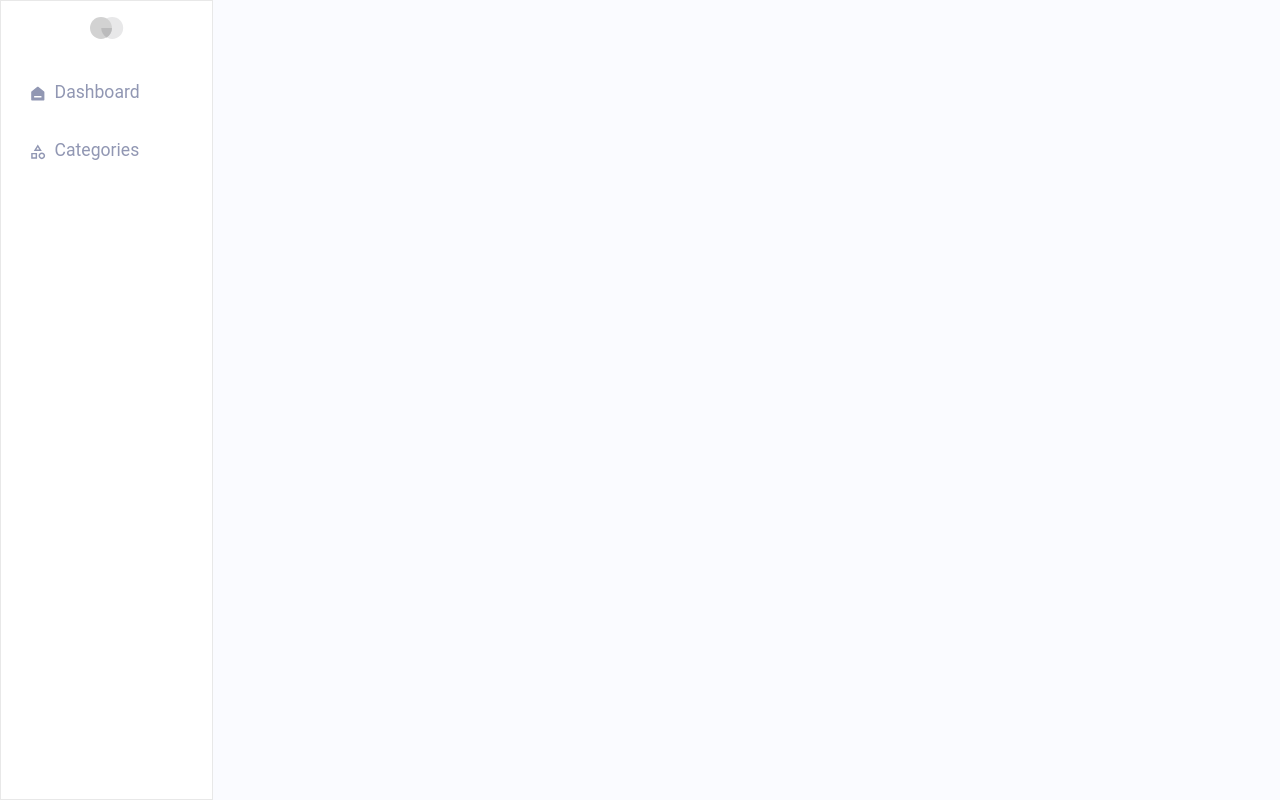
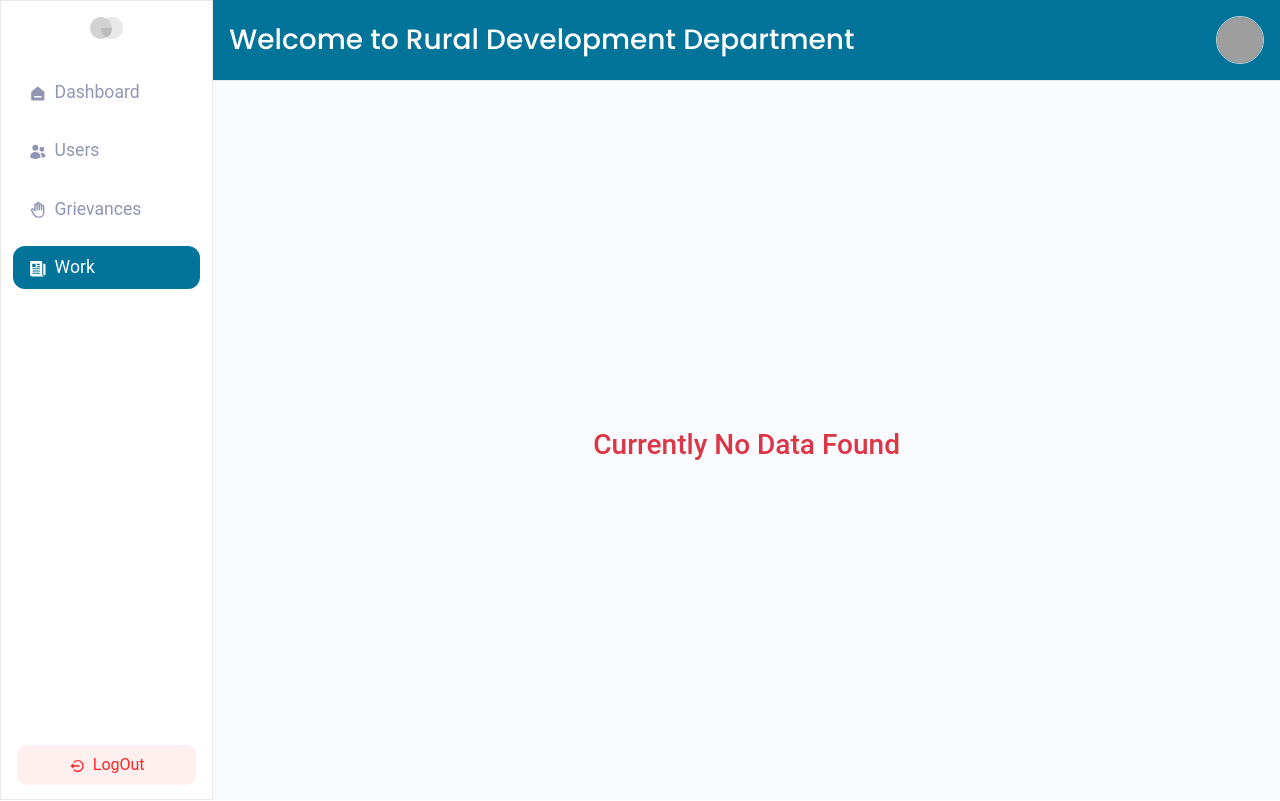
Before and after one commit to Ayushi166/frontend_super_admin, a React (Create React App) app: page /Work in a window 1280 px wide. Built offline with nearby package versions, Linux system fonts and the light colour scheme; grey boxes are pictures that could not be loaded.

Commit message:
changes accoring to the client

```diff
--- a/public/index.html
+++ b/public/index.html
@@ -24,7 +24,7 @@
       work correctly both with client-side routing and a non-root public URL.
       Learn how to configure a non-root public URL by running `npm run build`.
     -->
-    <title>Super Admin</title>
+    <title>Rural Development Department</title>
     <link rel="preconnect" href="https://fonts.googleapis.com">
 <link rel="preconnect" href="https://fonts.gstatic.com" crossorigin>
 <link href="https://fonts.googleapis.com/css2?family=Poppins:ital,wght@0,100;0,200;0,300;0,400;0,500;0,600;0,700;0,800;0,900;1,100;1,200;1,300;1,400;1,500;1,600;1,700;1,800;1,900&display=swap" rel="stylesheet">
--- a/src/AllRoutes.jsx
+++ b/src/AllRoutes.jsx
@@ -2,7 +2,9 @@ import React from "react";
 import { Route, Routes } from "react-router-dom";
 import Login from "./components/Login";
 import Dashboard from "./components/dashboard/Dashboard";
-import Categories from "./components/categories/Categories";
+import Users from "./components/users/Users";
+import Grievances from "./components/grievances/Grievances";
+import Work from "./components/work/Work";
 
 const AllRoutes = () => {
   return (
@@ -10,7 +12,9 @@ const AllRoutes = () => {
         <Routes>
           <Route path="/" element={<Login />} />
           <Route path="/Dashboard" element={<Dashboard />} />
-          <Route path="/Categories" element={<Categories />} />
+          <Route path="/Users" element={<Users />} />
+          <Route path="/Grievances" element={<Grievances />} />
+          <Route path="/Work" element={<Work />} />
         </Routes>
     </>
   );
--- a/src/components/Header.jsx
+++ b/src/components/Header.jsx
@@ -5,7 +5,7 @@ const Header = (props) => {
   return (
     <>
       <div
-        className="container sticky-top"
+        className="container-fluid sticky-top"
         style={{ borderBottom: "1px solid #E8E8E8",background:"#027399" }}
       >
         <div className="row p-0">
--- a/src/components/Sidebar.jsx
+++ b/src/components/Sidebar.jsx
@@ -1,12 +1,36 @@
 import React from "react";
 import logoHelper from "../assets/logo-helper.svg";
-import { MdOutlineCategory } from "react-icons/md";
+import { HiUsers } from "react-icons/hi2";
 import { RiHome6Fill } from "react-icons/ri";
+import { TbHandStop } from "react-icons/tb";
+import { IoNewspaper } from "react-icons/io5";
+import { BiLogOutCircle } from "react-icons/bi";
+import Snackbar from '@mui/material/Snackbar';
+import Alert from '@mui/material/Alert';
+import Slide from '@mui/material/Slide';
+
 import { useLocation, useNavigate } from "react-router-dom";
 
 const Sidebar = () => {
   const Navigate = useNavigate();
   const location = useLocation();
+
+  const [open, setOpen] = React.useState(false);
+
+  const handleClick = () => {
+    setOpen(true);
+    setTimeout(()=>{
+        Navigate('/')
+    },2000)
+  };
+
+  const handleClose = (event, reason) => {
+    if (reason === 'clickaway') {
+      return;
+    }
+
+    setOpen(false);
+  };
 
   const data = [
     {
@@ -15,21 +39,40 @@ const Sidebar = () => {
       pathname: "/Dashboard",
     },
     {
-      icon: <MdOutlineCategory />,
-      value: "Categories",
-      pathname: "/Categories"
+      icon: <HiUsers  />,
+      value: "Users",
+      pathname: "/Users"
+    },
+    {
+      icon: <TbHandStop   />,
+      value: "Grievances",
+      pathname: "/Grievances"
+    },
+    {
+      icon: <IoNewspaper   />,
+      value: "Work",
+      pathname: "/Work"
     },
   ];
 
   return (
     <>
+    <Snackbar TransitionComponent={Slide} anchorOrigin={{vertical:"bottom",horizontal:"center"}} open={open} autoHideDuration={6000} onClose={handleClose}>
+    <Alert
+          severity="success"
+          variant="standard"
+          sx={{ width: '100%' }}
+        >
+          Logged out Successfully
+        </Alert>
+    </Snackbar>
+      <div style={{display:"flex",flexDirection:"column",height:"100vh"}} >
       <div className="p-0 d-flex align-items-center gap-1 justify-content-center py-3">
         <img src={logoHelper} alt="logo-helper" />
         {/* <h3 className="mb-0">SuperAdmin</h3> */}
       </div>
 
-      {/* <div className="d-flex flex-column gap-3"> */}
-      <div className="container">
+      <div className="container" style={{flex:1}} >
         <div className="row">
           <div className="col-12 pt-3">
             {data.map((data, value) => {
@@ -44,7 +87,7 @@ const Sidebar = () => {
                       fontSize: "1.1rem",
                       background:
                         location.pathname === data.pathname
-                          ? "#5932EA"
+                          ? "#027399"
                           : "transparent",
                       borderRadius: "12px",
                       cursor: "pointer",
@@ -63,7 +106,11 @@ const Sidebar = () => {
           </div>
         </div>
       </div>
-      {/* </div> */}
+      <div className="d-flex align-items-center py-2 mx-3  justify-content-center gap-2 mb-3" style={{background:"#FFEFEF",color:"#FF2525",borderRadius:"10px",cursor:"pointer"}} onClick={handleClick}  >
+            <span><BiLogOutCircle /></span>
+            <span>LogOut</span>
+      </div>
+      </div>
     </>
   );
 };
--- a/src/components/dashboard/Dashboard.jsx
+++ b/src/components/dashboard/Dashboard.jsx
@@ -55,7 +55,7 @@
           type: 'donut',
         },
         colors: ['#00AC4F', '#DF0404'], // Specify custom colors here
-        labels: ['Pending', 'Closed'],
+        labels: ['Closed', 'Pending'],
         responsive: [{
           // breakpoint: 480,
           options: {
--- /dev/null
+++ b/src/components/grievances/Grievances.jsx
@@ -0,0 +1,25 @@
+import React from "react";
+import Header from "../Header";
+
+const Grievances = () => {
+  return (
+    <>
+      <div
+        style={{ display: "flex", flexDirection: "column", height: "100vh" }}
+      >
+        <Header heading="Welcome to Rural Development Department" />
+        <div className="container h-100 pt-3" style={{ flex: 1 }}>
+          <div className="row h-100">
+            <div className="col-12 m-auto">
+              <h3 className="text-danger text-center">
+                Currently No Data Found
+              </h3>
+            </div>
+          </div>
+        </div>
+      </div>
+    </>
+  );
+};
+
+export default Grievances;
--- a/src/components/categories/Categories.jsx
+++ b/src/components/users/Users.jsx
@@ -6,10 +6,10 @@ import { Button } from "@mui/material";
 const data = [];
 console.log(data.length)
 
-const Categories = () => {
+const Users = () => {
   return (
     <div style={{ display: "flex", flexDirection: "column", height: "100vh" }}>
-      <Header heading="Welcome to SuperAdmin!" />
+      <Header heading="Welcome to Rural Development Department" />
       <div className="container h-100 pt-3" style={{ flex: 1 }}>
         <div className="row h-100">
         {/* {
@@ -60,4 +60,4 @@ const Categories = () => {
   );
 };
 
-export default Categories;
+export default Users;
--- /dev/null
+++ b/src/components/work/Work.jsx
@@ -0,0 +1,25 @@
+import React from 'react'
+import Header from '../Header'
+
+const Work = () => {
+  return (
+    <>
+        <div
+        style={{ display: "flex", flexDirection: "column", height: "100vh" }}
+      >
+        <Header heading="Welcome to Rural Development Department" />
+        <div className="container h-100 pt-3" style={{ flex: 1 }}>
+          <div className="row h-100">
+            <div className="col-12 m-auto">
+              <h3 className="text-danger text-center">
+                Currently No Data Found
+              </h3>
+            </div>
+          </div>
+        </div>
+      </div>
+    </>
+  )
+}
+
+export default Work
```
